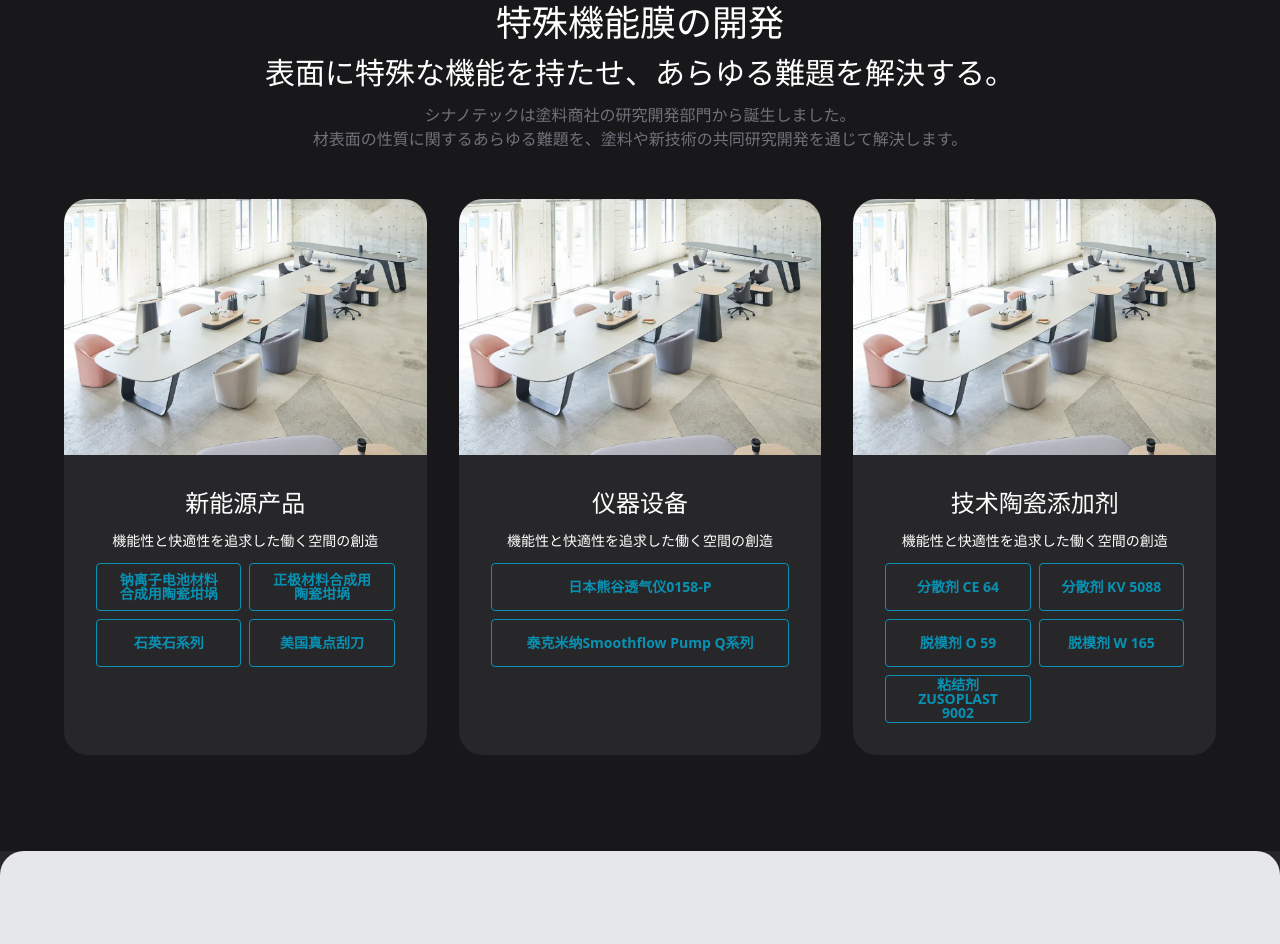
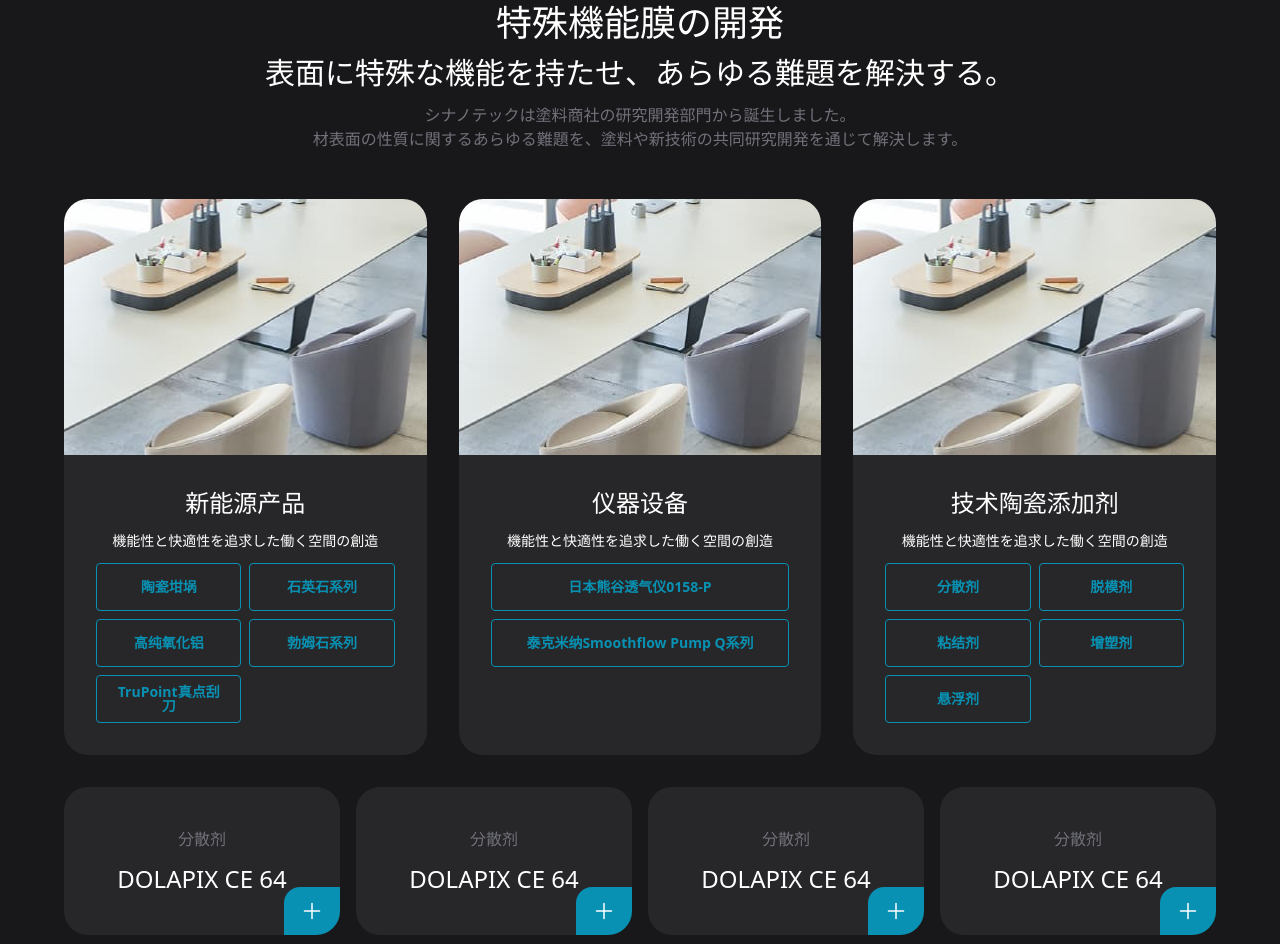
Before and after one commit to ChrisHu7/ARJblacweb02, a website: page dist/index.html in a window 1280 px wide. Shown: the part 893-1837 px from the top of the page. Drawn offline with Linux system fonts and the light colour scheme; grey boxes are pictures that could not be loaded.

Commit message:
20240303

```diff
--- a/dist/index.html
+++ b/dist/index.html
@@ -23,13 +23,13 @@
         </div>
         <!--Banner-->
         <div class="xl:pr-[272px] 2xl:pr-[272px]">
-          <div class="flex gap-8">
+          <div class="flex flex-col lg:flex-row gap-8">
             <div
-              class="rounded-3xl overflow-hidden bg-cover bg-center w-3/5 h-[calc(100vh-112px)]"
+              class="rounded-3xl overflow-hidden bg-cover bg-center w-full lg:w-3/5 h-[calc(100vh-112px)]"
               style="background-image: url(images/b1.jpg)"
             ></div>
             <div class="flex flex-col justify-between gap-8 w-2/5">
-              <div class="bg-zinc-800 h-3/4 rounded-3xl p-9 relative overflow-hidden">
+              <div class="hidden lg:block bg-zinc-800 h-3/4 rounded-3xl p-9 relative overflow-hidden">
                 <h1 class="text-2xl">
                   <p>表面に特殊な機能を持、</p>
                   <p class="text-cyan-500">あらゆる難題を解決する</p>
@@ -56,7 +56,7 @@
         </div>
       </div>
       <!--Nav-->
-      <nav class="xl:w-[304px] 2xl:w-[368px] h-full absolute right-0 top-0">
+      <nav class="hidden xl:block xl:w-[304px] 2xl:w-[368px] h-full absolute right-0 top-0">
         <div class="nav-box pt-20 pb-6 xl:pr-16 2xl:pr-32 h-full">
           <div class="flex flex-col gap-y-2">
             <div class="flex-grow h-full bg-white rounded-3xl text-zinc-900">
@@ -99,22 +99,29 @@
             材表面の性質に関するあらゆる難題を、塗料や新技術の共同研究開発を通じて解決します。
           </p>
         </div>
-        <div class="grid grid-cols-3 group gap-8">
+        <div class="grid md:grid-cols-3 group gap-8">
           <div class="flex flex-col items-center rounded-3xl overflow-hidden bg-zinc-800">
-            <div class="img h-64 overflow-hidden"><img src="images/solution_01.jpg" alt="" /></div>
+            <div
+              class="img w-full h-64 overflow-hidden bg-no-repeat bg-center"
+              style="background-image: url(images/solution_01.jpg)"
+            ></div>
             <div class="p-8 w-full text-center">
               <h1 class="text-2xl">新能源产品</h1>
               <p class="text-sm py-3">機能性と快適性を追求した働く空間の創造</p>
-              <div class="grid grid-cols-2 gap-2">
-                <a href="" class="btn btn-primary btn-outline w-full rounded">钠离子电池材料合成用陶瓷坩埚</a>
-                <a href="" class="btn btn-primary btn-outline w-full rounded">正极材料合成用陶瓷坩埚</a>
+              <div class="grid lg:grid-cols-2 gap-2">
+                <a href="" class="btn btn-primary btn-outline w-full rounded">陶瓷坩埚</a>
                 <a href="" class="btn btn-primary btn-outline w-full rounded">石英石系列</a>
-                <a href="" class="btn btn-primary btn-outline w-full rounded">美国真点刮刀</a>
+                <a href="" class="btn btn-primary btn-outline w-full rounded">高纯氧化铝</a>
+                <a href="" class="btn btn-primary btn-outline w-full rounded">勃姆石系列</a>
+                <a href="" class="btn btn-primary btn-outline w-full rounded">TruPoint真点刮刀</a>
               </div>
             </div>
           </div>
           <div class="flex flex-col items-center rounded-3xl overflow-hidden bg-zinc-800">
-            <div class="img h-64 overflow-hidden"><img src="images/solution_01.jpg" alt="" /></div>
+            <div
+              class="img w-full h-64 overflow-hidden bg-no-repeat bg-center"
+              style="background-image: url(images/solution_01.jpg)"
+            ></div>
             <div class="p-8 w-full text-center">
               <h1 class="text-2xl">仪器设备</h1>
               <p class="text-sm py-3">機能性と快適性を追求した働く空間の創造</p>
@@ -125,20 +132,113 @@
             </div>
           </div>
           <div class="flex flex-col items-center rounded-3xl overflow-hidden bg-zinc-800">
-            <div class="img h-64 overflow-hidden"><img src="images/solution_01.jpg" alt="" /></div>
+            <div
+              class="img w-full h-64 overflow-hidden bg-no-repeat bg-center"
+              style="background-image: url(images/solution_01.jpg)"
+            ></div>
             <div class="p-8 w-full text-center">
               <h1 class="text-2xl">技术陶瓷添加剂</h1>
               <p class="text-sm py-3">機能性と快適性を追求した働く空間の創造</p>
-              <div class="grid grid-cols-2 gap-2">
-                <a href="" class="btn btn-primary btn-outline w-full rounded">分散剂 CE 64</a>
-                <a href="" class="btn btn-primary btn-outline w-full rounded">分散剂 KV 5088</a>
-                <a href="" class="btn btn-primary btn-outline w-full rounded">脱模剂 O 59</a>
-                <a href="" class="btn btn-primary btn-outline w-full rounded">脱模剂 W 165</a>
-                <a href="" class="btn btn-primary btn-outline w-full rounded">粘结剂 ZUSOPLAST 9002</a>
+              <div class="grid lg:grid-cols-2 gap-2">
+                <a href="" class="btn btn-primary btn-outline w-full rounded">分散剂</a>
+                <a href="" class="btn btn-primary btn-outline w-full rounded">脱模剂</a>
+                <a href="" class="btn btn-primary btn-outline w-full rounded">粘结剂</a>
+                <a href="" class="btn btn-primary btn-outline w-full rounded">增塑剂</a>
+                <a href="" class="btn btn-primary btn-outline w-full rounded">悬浮剂</a>
               </div>
             </div>
           </div>
         </div>
+        <ul class="mt-8 grid gap-4 sm:grid-cols-2 xl:grid-cols-4">
+          <li>
+            <a href="#" class="group block overflow-hidden">
+              <div class="relative bg-zinc-800 rounded-3xl overflow-hidden p-10 text-center">
+                <h3 class="text-base text-zinc-500 group-hover:underline group-hover:underline-offset-4 pb-3">
+                  分散剂
+                </h3>
+                <h1 class="text-2xl text-white">DOLAPIX CE 64</h1>
+                <button class="btn btn-primary h-10 rounded-none rounded-tl-2xl border-0 absolute right-0 bottom-0">
+                  <svg
+                    xmlns="http://www.w3.org/2000/svg"
+                    fill="none"
+                    viewBox="0 0 24 24"
+                    stroke-width="1.5"
+                    stroke="currentColor"
+                    class="w-6 h-6"
+                  >
+                    <path stroke-linecap="round" stroke-linejoin="round" d="M12 4.5v15m7.5-7.5h-15" />
+                  </svg>
+                </button>
+              </div>
+            </a>
+          </li>
+          <li>
+            <a href="#" class="group block overflow-hidden">
+              <div class="relative bg-zinc-800 rounded-3xl overflow-hidden py-10 text-center">
+                <h3 class="text-base text-zinc-500 group-hover:underline group-hover:underline-offset-4 pb-3">
+                  分散剂
+                </h3>
+                <h1 class="text-2xl text-white">DOLAPIX CE 64</h1>
+                <button class="btn btn-primary rounded-none rounded-tl-2xl border-0 absolute right-0 bottom-0">
+                  <svg
+                    xmlns="http://www.w3.org/2000/svg"
+                    fill="none"
+                    viewBox="0 0 24 24"
+                    stroke-width="1.5"
+                    stroke="currentColor"
+                    class="w-6 h-6"
+                  >
+                    <path stroke-linecap="round" stroke-linejoin="round" d="M12 4.5v15m7.5-7.5h-15" />
+                  </svg>
+                </button>
+              </div>
+            </a>
+          </li>
+          <li>
+            <a href="#" class="group block overflow-hidden">
+              <div class="relative bg-zinc-800 rounded-3xl overflow-hidden py-10 text-center">
+                <h3 class="text-base text-zinc-500 group-hover:underline group-hover:underline-offset-4 pb-3">
+                  分散剂
+                </h3>
+                <h1 class="text-2xl text-white">DOLAPIX CE 64</h1>
+                <button class="btn btn-primary rounded-none rounded-tl-2xl border-0 absolute right-0 bottom-0">
+                  <svg
+                    xmlns="http://www.w3.org/2000/svg"
+                    fill="none"
+                    viewBox="0 0 24 24"
+                    stroke-width="1.5"
+                    stroke="currentColor"
+                    class="w-6 h-6"
+                  >
+                    <path stroke-linecap="round" stroke-linejoin="round" d="M12 4.5v15m7.5-7.5h-15" />
+                  </svg>
+                </button>
+              </div>
+            </a>
+          </li>
+          <li>
+            <a href="#" class="group block overflow-hidden">
+              <div class="relative bg-zinc-800 rounded-3xl overflow-hidden py-10 text-center">
+                <h3 class="text-base text-zinc-500 group-hover:underline group-hover:underline-offset-4 pb-3">
+                  分散剂
+                </h3>
+                <h1 class="text-2xl text-white">DOLAPIX CE 64</h1>
+                <button class="btn btn-primary rounded-none rounded-tl-2xl border-0 absolute right-0 bottom-0">
+                  <svg
+                    xmlns="http://www.w3.org/2000/svg"
+                    fill="none"
+                    viewBox="0 0 24 24"
+                    stroke-width="1.5"
+                    stroke="currentColor"
+                    class="w-6 h-6"
+                  >
+                    <path stroke-linecap="round" stroke-linejoin="round" d="M12 4.5v15m7.5-7.5h-15" />
+                  </svg>
+                </button>
+              </div>
+            </a>
+          </li>
+        </ul>
       </div>
     </div>
     <!--ABOUT-->
@@ -148,7 +248,7 @@
           <div class="flex flex-col sm:flex-row gap-10">
             <div class="left flex flex-col justify-between sm:w-2/5 leading-relaxed">
               <div class="flex flex-col gap-6 pb-11">
-                <div class="num border-t-2 border-cyan-600 text-cyan-600 font-bold pt-2">01</div>
+                <div class="num inline-flex border-t-2 border-cyan-600 text-cyan-600 font-bold pt-2">01</div>
                 <div class="title uppercase text-5xl font-bold">
                   ABOUT
                   <br />
```
Also changed, not shown: dist/css/style.css.
